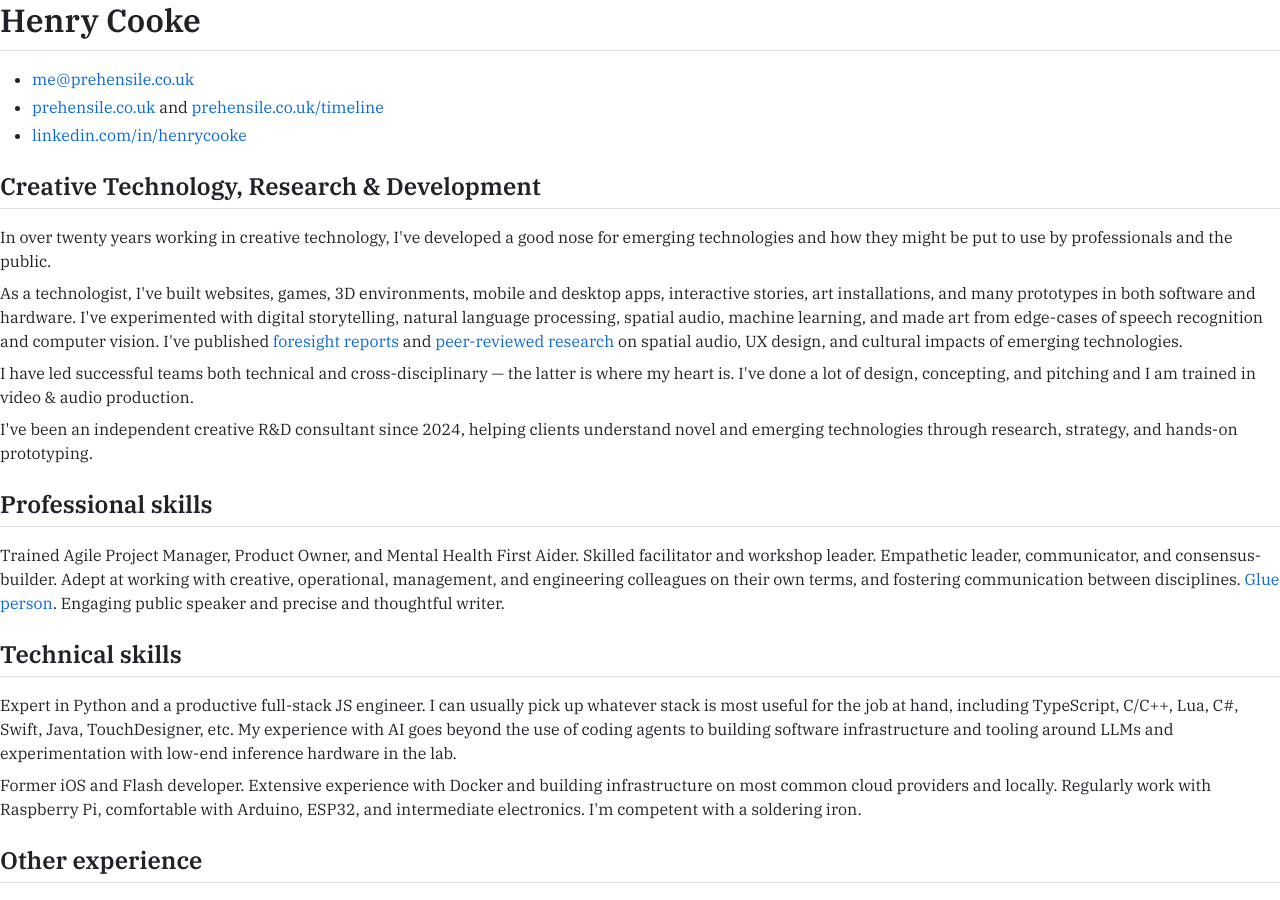
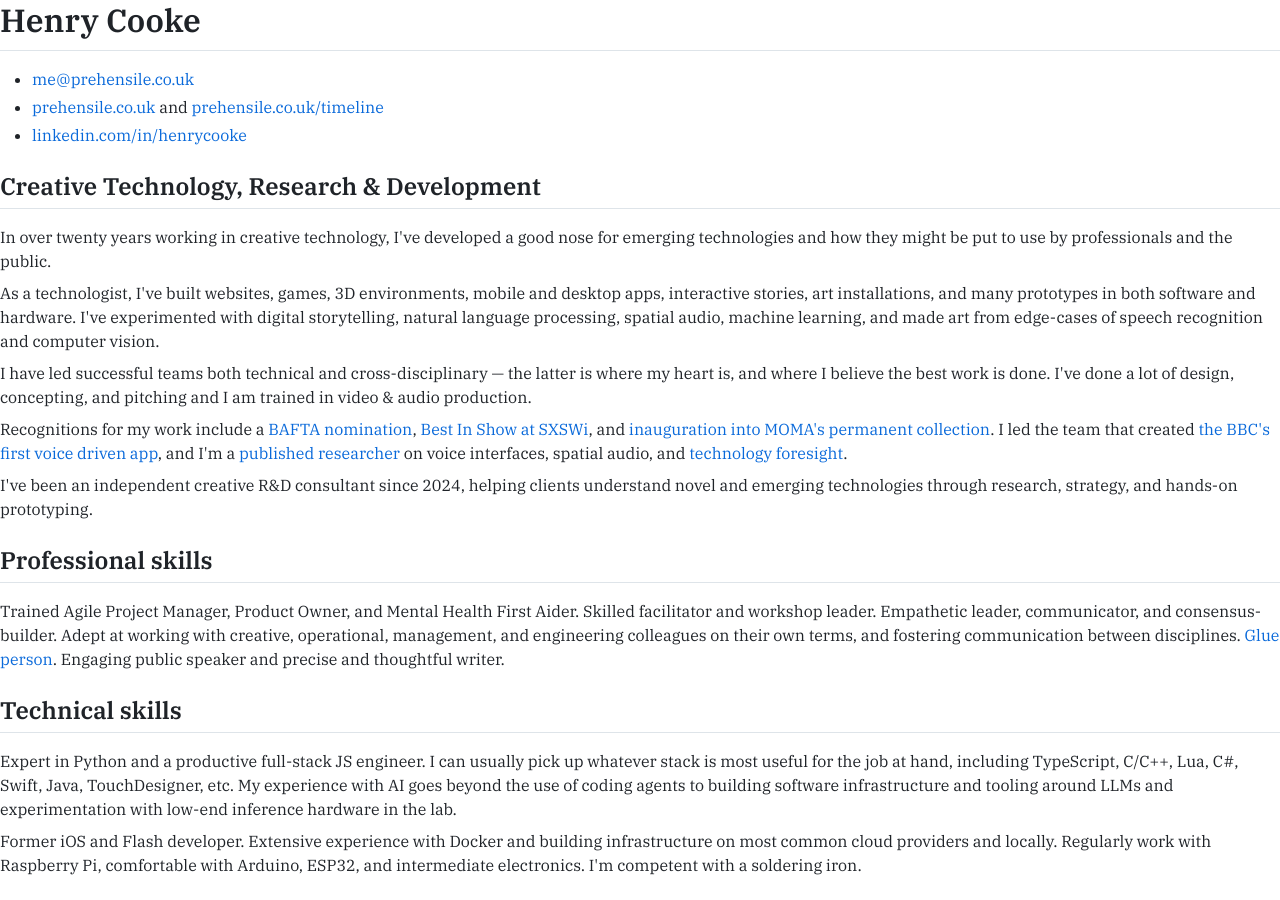
Before and after one commit to prehensile/prehensile.github.io, a Jekyll site: the page cv/cv.html, which Jekyll copies as it is, in a window 1280 px wide and 900 px high. Built offline with Jekyll 4.4.1, drawn with Linux system fonts in a browser that asks for light colours.

Commit message:
github actions generated PDF and HTML on 2026-11-03T16:05:18

```diff
--- a/cv/cv.html
+++ b/cv/cv.html
@@ -1515,8 +1515,9 @@ hr {
 </ul>
 <h2 id="creative-technology-research--development">Creative Technology, Research &amp; Development</h2>
 <p>In over twenty years working in creative technology, I've developed a good nose for emerging technologies and how they might be put to use by professionals and the public.</p>
-<p>As a technologist, I've built websites, games, 3D environments, mobile and desktop apps, interactive stories, art installations, and many prototypes in both software and hardware. I've experimented with digital storytelling, natural language processing, spatial audio, machine learning, and made art from edge-cases of speech recognition and computer vision. I've published <a href="https://www.bbc.co.uk/rd/articles/2025-06-social-media-change-issues-problems-report">foresight reports</a> and <a href="https://www.semanticscholar.org/author/Henry-Cooke/46422799">peer-reviewed research</a> on spatial audio, UX design, and cultural impacts of emerging technologies.</p>
-<p>I have led successful teams both technical and cross-disciplinary — the latter is where my heart is. I've done a lot of design, concepting, and pitching and I am trained in video &amp; audio production.</p>
+<p>As a technologist, I've built websites, games, 3D environments, mobile and desktop apps, interactive stories, art installations, and many prototypes in both software and hardware. I've experimented with digital storytelling, natural language processing, spatial audio, machine learning, and made art from edge-cases of speech recognition and computer vision.</p>
+<p>I have led successful teams both technical and cross-disciplinary — the latter is where my heart is, and where I believe the best work is done. I've done a lot of design, concepting, and pitching and I am trained in video &amp; audio production.</p>
+<p>Recognitions for my work include a <a href="https://www.telegraph.co.uk/technology/mobile-phones/8475033/Malcolm-Tucker-iPhone-app-nominated-for-Bafta.html">BAFTA nomination</a>, <a href="https://preloaded.com/work/launchball/">Best In Show at SXSWi</a>, and <a href="https://www.moma.org/explore/inside_out/2014/06/11/biophilia-the-first-app-in-momas-collection/">inauguration into MOMA's permanent collection</a>. I led the team that created <a href="https://www.bbc.co.uk/rd/blog/2017-09-voice-ui-inspection-chamber-audio-drama">the BBC's first voice driven app</a>, and I'm a <a href="https://www.semanticscholar.org/author/Henry-Cooke/46422799">published researcher</a> on voice interfaces, spatial audio, and <a href="https://www.bbc.co.uk/rd/articles/2025-06-social-media-change-issues-problems-report">technology foresight</a>.</p>
 <p>I've been an independent creative R&amp;D consultant since 2024, helping clients understand novel and emerging technologies through research, strategy, and hands-on prototyping.</p>
 <h2 id="professional-skills">Professional skills</h2>
 <p>Trained Agile Project Manager, Product Owner, and Mental Health First Aider. Skilled facilitator and workshop leader. Empathetic leader, communicator, and consensus-builder. Adept at working with creative, operational, management, and engineering colleagues on their own terms, and fostering communication between disciplines. <a href="https://www.linkedin.com/pulse/glue-people-one-most-desired-job-market-enza-artino/">Glue person</a>. Engaging public speaker and precise and thoughtful writer.</p>
```
Also changed, not shown: 1 other file.
